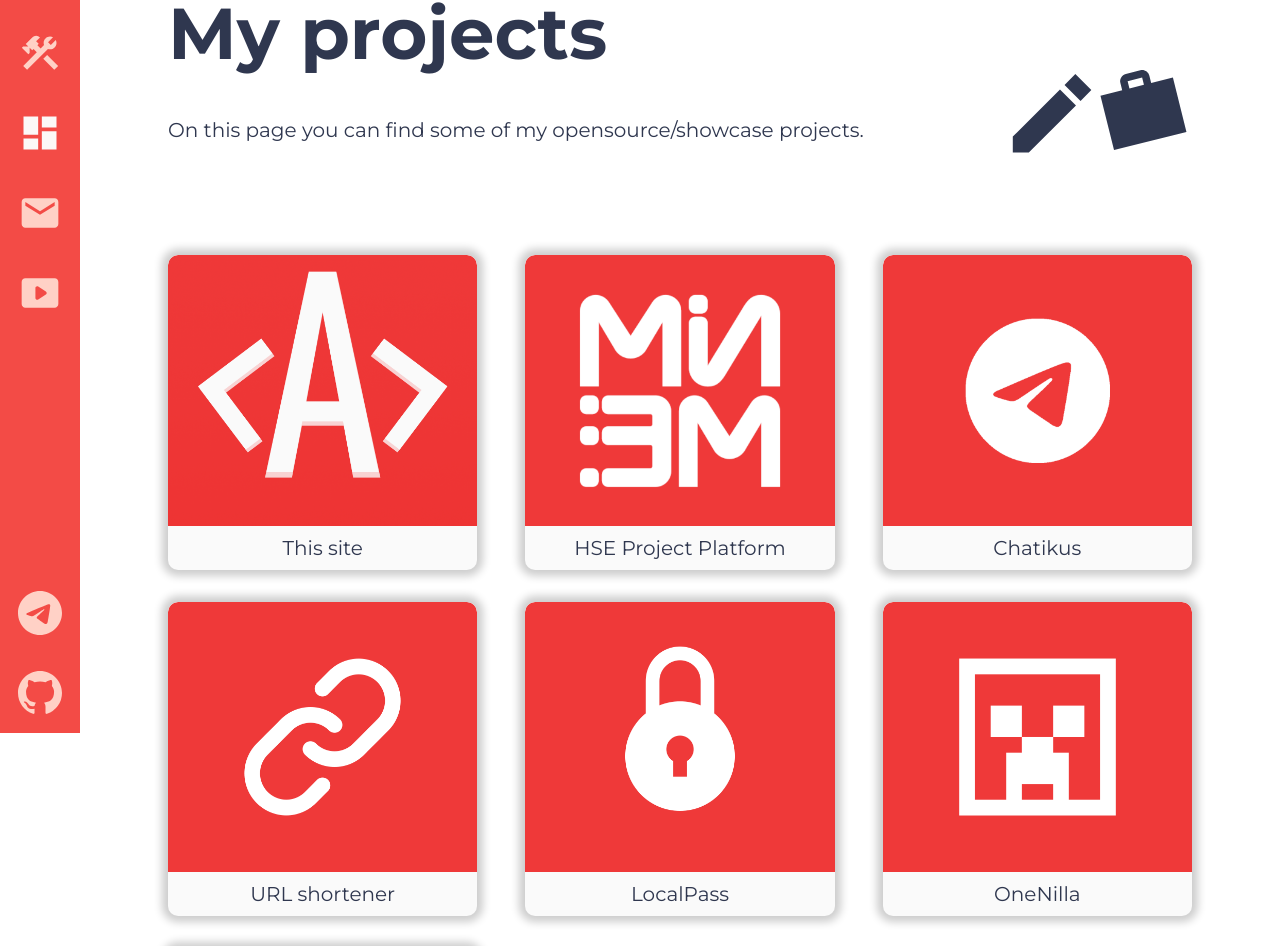
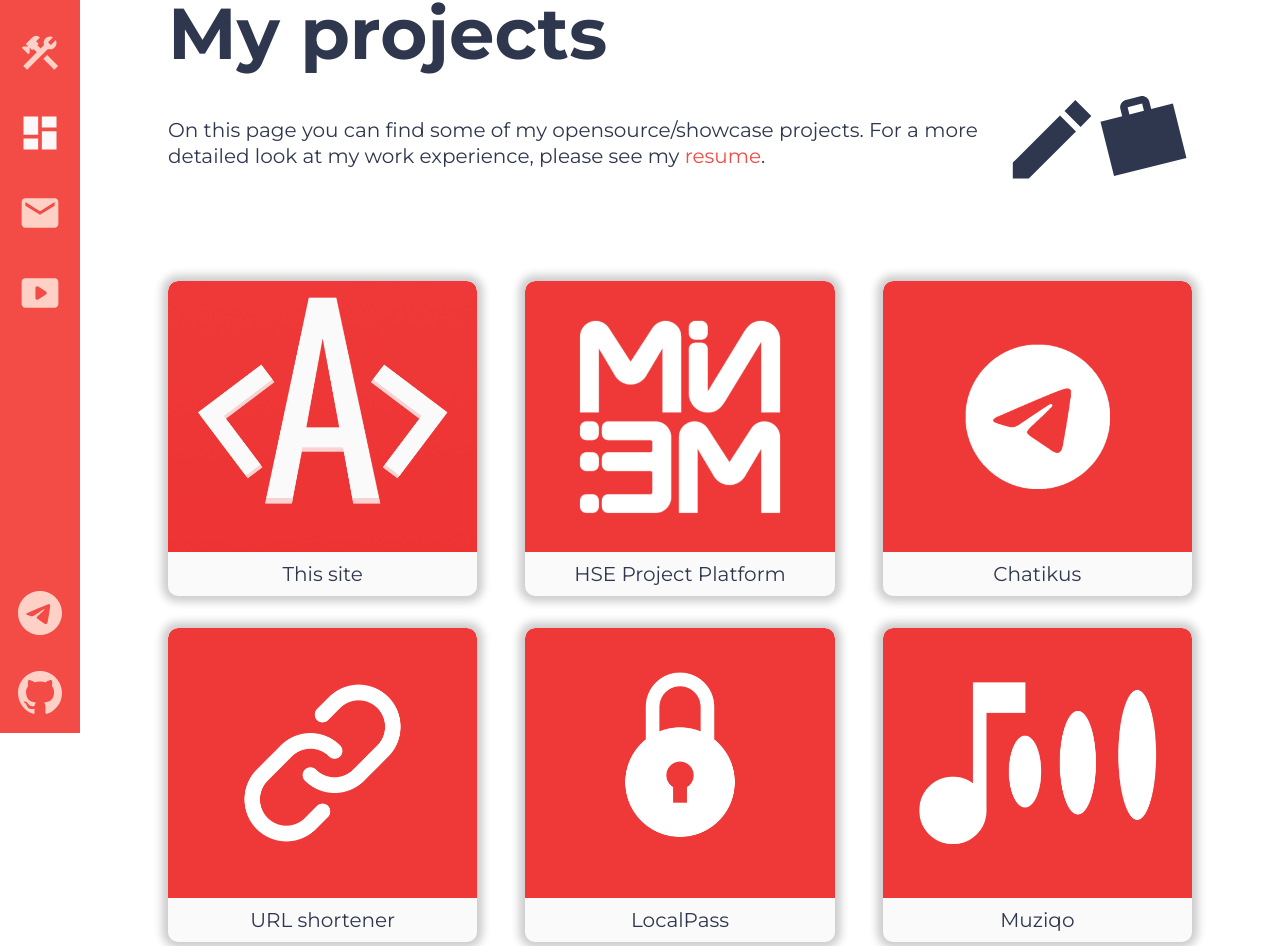
Before and after one commit to Ortyommm/portfolio, a Next.js app: page /en/projects in a window 1280 px wide. Shown: the part 67-1013 px from the top of the page. Built offline with nearby package versions, Linux system fonts and the light colour scheme.

Commit message:
Add resume

```diff
--- a/src/app/[lang]/projects/page.tsx
+++ b/src/app/[lang]/projects/page.tsx
@@ -90,18 +90,18 @@ export default async function Page({ params }: { params: DefaultParams }) {
         </>
       ),
     },
-    {
-      src: "/project-images/onenilla.png",
-      alt: projectsText.onenilla.title,
-      git: `${githubLink}/onenilla`,
-      href: "https://onenilla.netlify.app",
-      description: (
-        <>
-          <p>{projectsText.onenilla.description}</p>
-          <p>{projectsText.onenilla.description2}</p>
-        </>
-      ),
-    },
+    // {
+    //   src: "/project-images/onenilla.png",
+    //   alt: projectsText.onenilla.title,
+    //   git: `${githubLink}/onenilla`,
+    //   href: "https://onenilla.netlify.app",
+    //   description: (
+    //     <>
+    //       <p>{projectsText.onenilla.description}</p>
+    //       <p>{projectsText.onenilla.description2}</p>
+    //     </>
+    //   ),
+    // },
     {
       src: "/project-images/muziqo.png",
       alt: projectsText.muziqo.title,
@@ -122,7 +122,7 @@ export default async function Page({ params }: { params: DefaultParams }) {
         <div className={styles.projects__description}>
           <div>
             <Heading type={"h1"}>{projectsText.title}</Heading>
-            <Paragraph>{projectsText.description}</Paragraph>
+            <Paragraph>{projectsText.description} <StyledLink href={`/${lang}/resume.pdf`} target={'_blank'}>{projectsText.resume}</StyledLink>.</Paragraph>
           </div>
           <div className={styles.icons}>
             <div className={styles.icon_pencil}>
--- a/src/app/dictionaries/en.json
+++ b/src/app/dictionaries/en.json
@@ -13,7 +13,8 @@
   },
   "projects": {
     "title": "My projects",
-    "description": "On this page you can find some of my opensource/showcase projects.",
+    "description": "On this page you can find some of my opensource/showcase projects. For a more detailed look at my work experience, please see my",
+    "resume": "resume",
     "visit": "Visit",
     "github": "View on github",
     "thisSite": {
--- a/src/app/dictionaries/ru.json
+++ b/src/app/dictionaries/ru.json
@@ -13,7 +13,8 @@
   },
   "projects": {
     "title": "Мои проекты",
-    "description": "На этой странице вы сможете найти некоторые мои opensource/доступные для демонстрации проекты.",
+    "description": "На этой странице вы сможете найти некоторые мои opensource/доступные для демонстрации проекты. Более подробно ознакомиться с моим опытом работы можно в",
+    "resume": "резюме",
     "visit": "Посетить",
     "github": "Посмотреть на github",
     "thisSite": {
```
Also changed, not shown: 2 other files (tests, documents, lock files or other folders).
